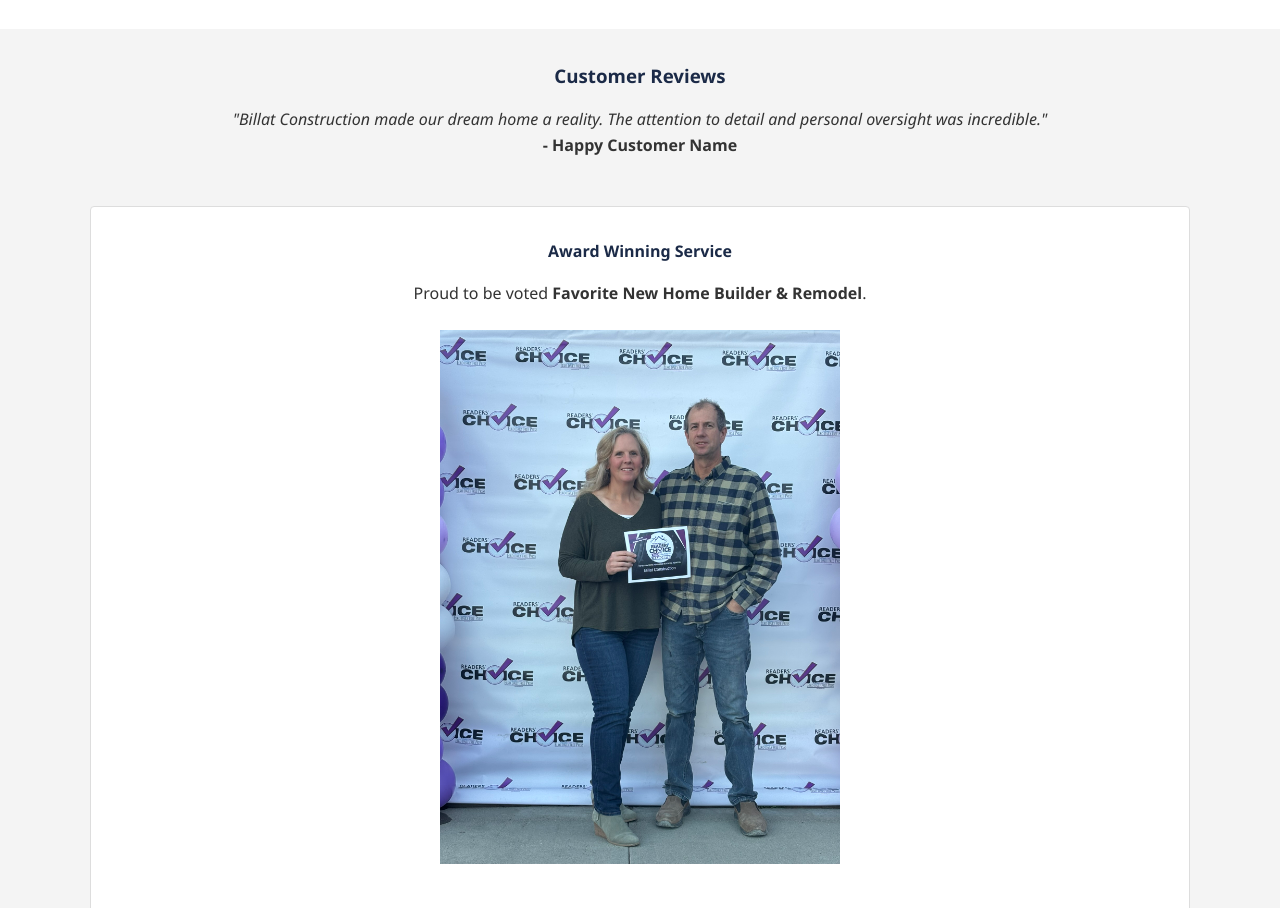
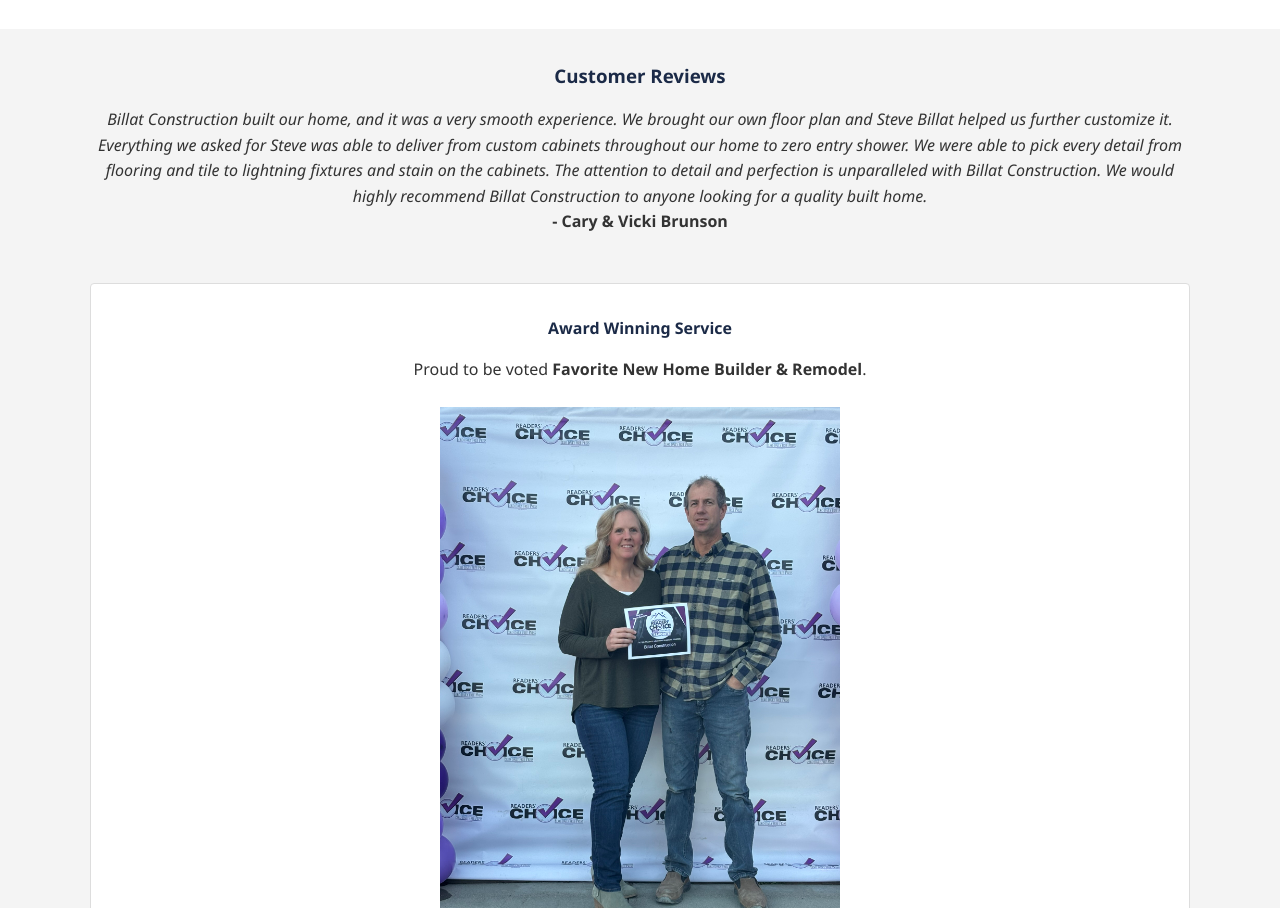
Before and after one commit to Billat-Construction/billat-construction, a plain HTML site: page index.html in a window 1280 px wide. Shown: the part 1472-2380 px from the top of the page. Drawn offline with Linux system fonts and the light colour scheme.

Commit message:
customer review

```diff
--- a/index.html
+++ b/index.html
@@ -74,8 +74,8 @@
         <div class="container text-center">
             <h3>Customer Reviews</h3>
             <div class="review-box">
-                <p><em>"Billat Construction made our dream home a reality. The attention to detail and personal oversight was incredible."</em></p>
-                <p><strong>- Happy Customer Name</strong></p>
+                <p><em>Billat Construction built our home, and it was a very smooth experience. We brought our own floor plan and Steve Billat helped us further customize it. Everything we asked for Steve was able to deliver from custom cabinets throughout our home to zero entry shower. We were able to pick every detail from flooring and tile to lightning fixtures and stain on the cabinets. The attention to detail and perfection is unparalleled with Billat Construction. We would highly recommend Billat Construction to anyone looking for a quality built home. </em></p>
+                <p><strong>- Cary & Vicki Brunson</strong></p>
             </div>
 
         <div class="award-box">
```
